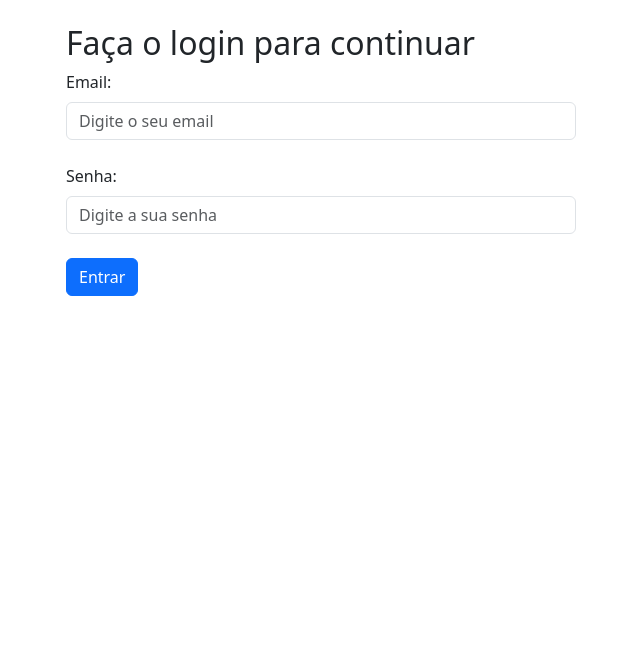
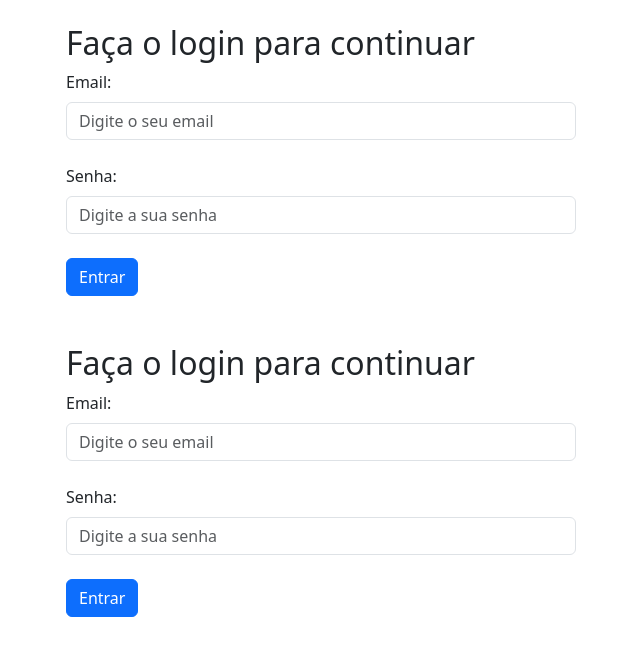
Before and after one commit to RicardoFerrazPereira/bootstrap5-curso-udemy, a plain HTML site: page 4_Formularios/validacoes/index.html in a window 1280 px wide. Shown: the whole page, without its empty margins (319-959 px from the left). Drawn offline with nearby package versions, Linux system fonts and the light colour scheme.

Commit message:
Validação do HTML

```diff
--- a/4_Formularios/validacoes/index.html
+++ b/4_Formularios/validacoes/index.html
@@ -13,6 +13,7 @@
 
   <title>Validações</title>
 </head>
+
 <body>
   <!-- Validação Bootstrap -->
   <div class="container">
@@ -39,7 +40,28 @@
           </div>
         </form>
       </div>
+    </div>
+  </div>
 
+  <!-- Validação HTML -->
+  <div class="container">
+    <div class="row justify-content-center m-4">
+      <div class="col-6">
+        <h2>Faça o login para continuar</h2>
+        <form class="row">
+          <div class="col-12 mb-4">
+            <label for="email" class="form-label">Email:</label>
+            <input type="email" class="form-control" id="email" placeholder="Digite o seu email" required>
+          </div>
+          <div class="col-12 mb-4">
+            <label for="password" class="form-label">Senha:</label>
+            <input type="password" class="form-control" id="password" placeholder="Digite a sua senha" required minlength="5">
+          </div>
+          <div class="col-12 mb-4">
+            <button class="btn btn-primary" type="submit">Entrar</button>
+          </div>
+        </form>
+      </div>
     </div>
   </div>
 
```
Lines whose indentation alone changed are shown as unchanged.
